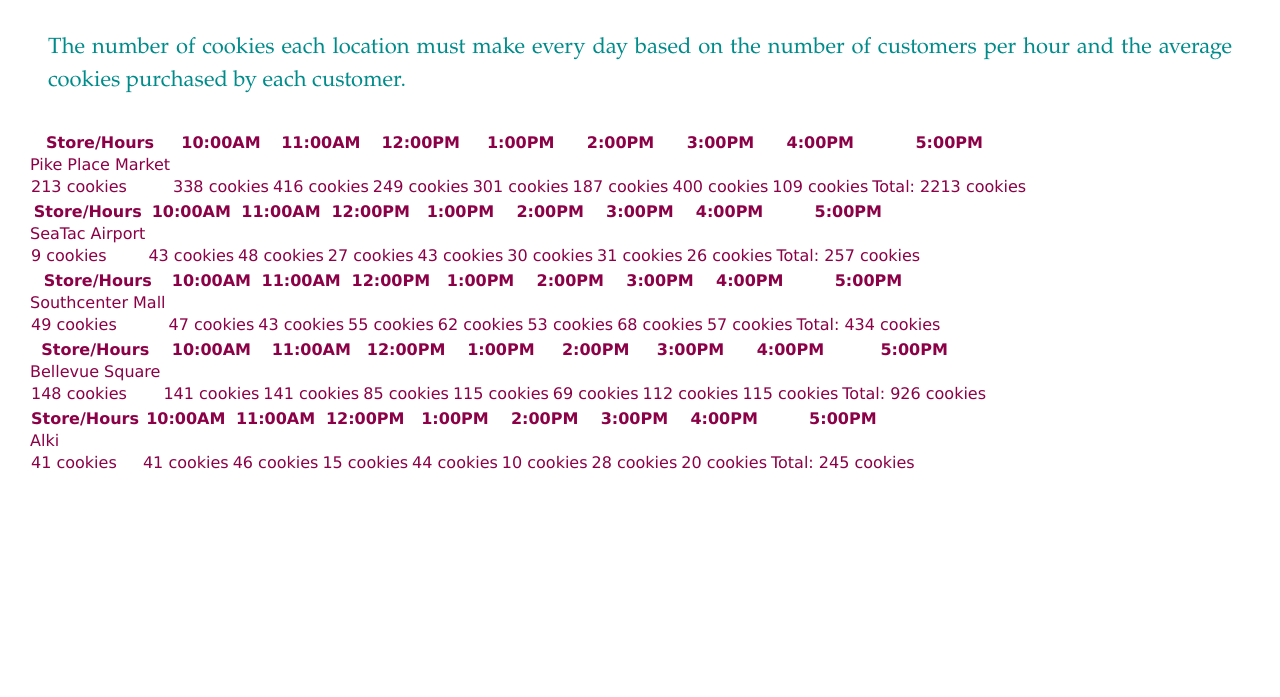
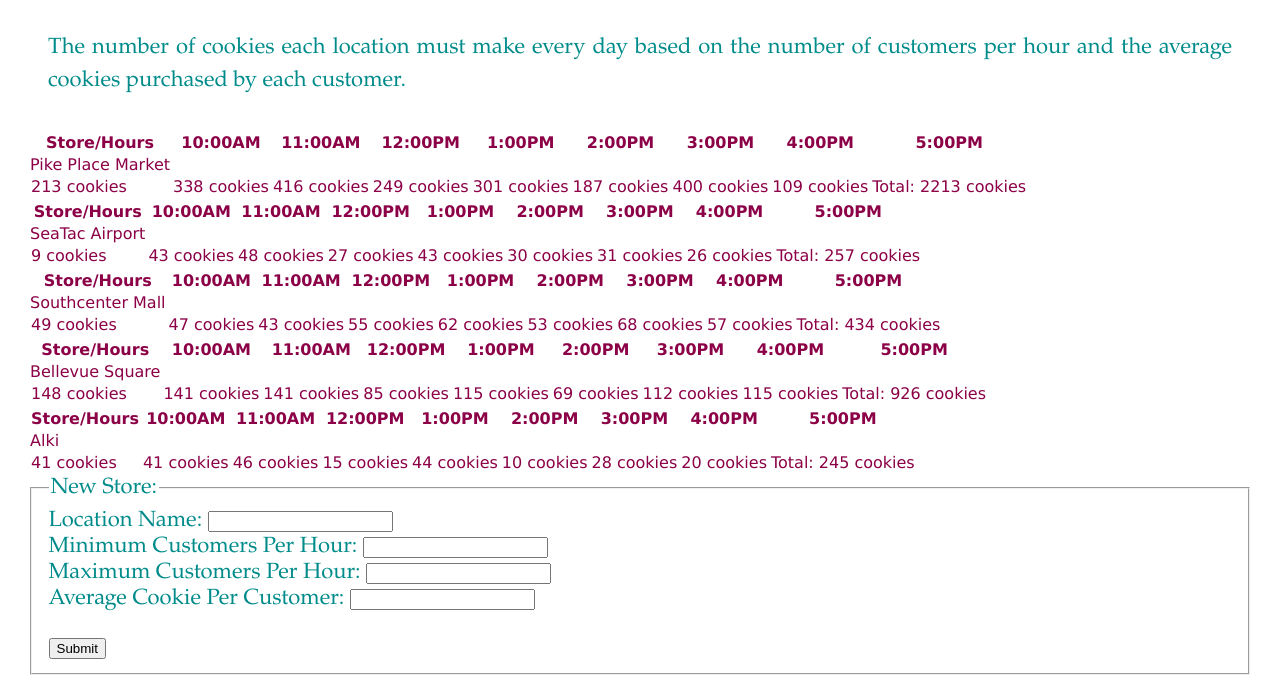
Before and after one commit to sabbyt/cookie-stand, a plain HTML site: page sales.html in a window 1280 px wide. Shown: the part 317-1014 px from the top of the page. Before the commit the page ends 800 px from the top, so only its background shows below. Drawn offline with nearby package versions, Linux system fonts and the light colour scheme.

Commit message:
Installed a form on Sabrina's Cookie Stand

```diff
--- a/sales.html
+++ b/sales.html
@@ -17,6 +17,32 @@
   <table id="bellevue" class="data"></table>
   <table id="alki" class="data"></table>
 
+  <form>
+  	<fieldset>
+  		  <legend>New Store:</legend>
+  		    <lable>Location Name:
+  					<input type="text" name="location">
+  				</lable>
+  					<br />
+					<lable>Minimum Customers Per Hour:
+  					<input type="text" name="minCust">
+  				</lable>
+  					<br />
+  				<lable>Maximum Customers Per Hour:
+  					<input type="text" name="maxCust">
+  				</lable>
+  					<br />
+  				<lable>Average Cookie Per Customer:
+  					<input type="text" name="avgCookie">
+  				</lable>
+  					<br />
+  					<br />
+  					<input type="submit" name="submit" value="Submit" />
+
+  	</fieldset>
+
+  </form>
+
   <script type="text/javascript" src="app.js"></script>
 </body>
 
```
